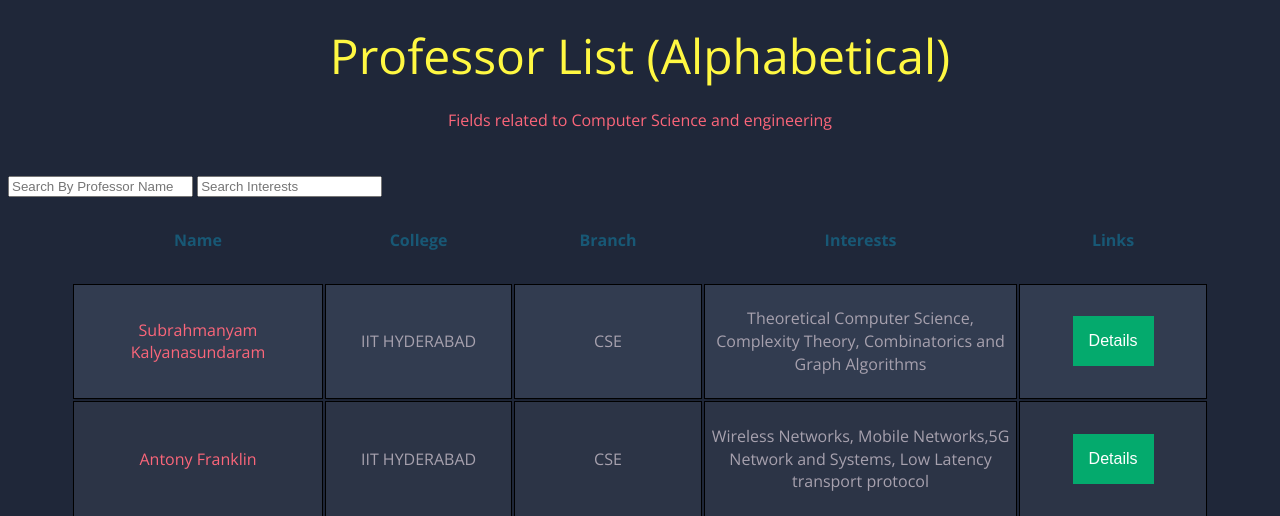
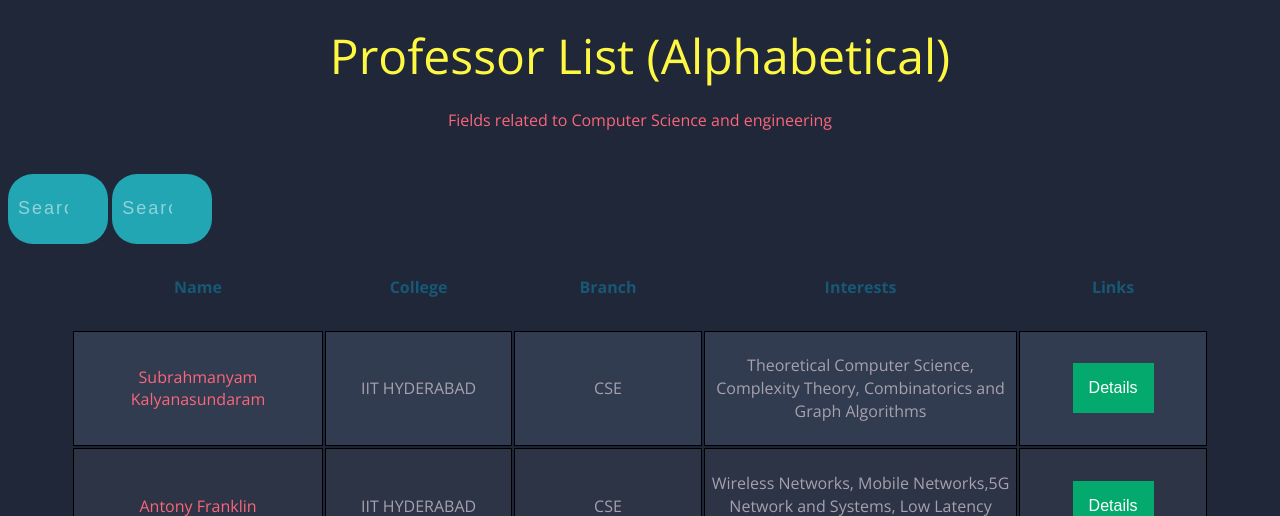
Before and after one commit to devatmanuscript/manuscript, a Flask app: page /csestatic.html in a window 1280 px wide. Shown: the top 516 px of the page. Run offline with Flask 2, Linux system fonts and the light colour scheme.

Commit message:
Searching CSS

```diff
--- a/templates/csestatic.html
+++ b/templates/csestatic.html
@@ -22,6 +22,60 @@ body {
   background-color:#1F2739;
 }
 
+.search-box{
+  width: fit-content;
+  height: fit-content;
+  position: relative;
+}
+.input-search{
+  height: 50px;
+  width: 50px;
+  border-style: none;
+  padding: 10px;
+  font-size: 18px;
+  letter-spacing: 2px;
+  outline: none;
+  border-radius: 25px;
+  transition: all .5s ease-in-out;
+  background-color: #22a6b3;
+  padding-right: 40px;
+  color:#fff;
+}
+.input-search::placeholder{
+  color:rgba(255,255,255,.5);
+  font-size: 18px;
+  letter-spacing: 2px;
+  font-weight: 100;
+}
+.btn-search{
+  width: 50px;
+  height: 50px;
+  border-style: none;
+  font-size: 20px;
+  font-weight: bold;
+  outline: none;
+  cursor: pointer;
+  border-radius: 50%;
+  position: absolute;
+  right: 0px;
+  color:#ffffff ;
+  background-color:transparent;
+  pointer-events: painted;
+}
+.btn-search:focus ~ .input-search{
+  width: 300px;
+  border-radius: 0px;
+  background-color: transparent;
+  border-bottom:1px solid rgba(255,255,255,.5);
+  transition: all 500ms cubic-bezier(0, 0.110, 0.35, 2);
+}
+.input-search:focus{
+  width: 300px;
+  border-radius: 0px;
+  background-color: transparent;
+  border-bottom:1px solid rgba(255,255,255,.5);
+  transition: all 500ms cubic-bezier(0, 0.110, 0.35, 2);
+}
 h1 {
   font-size:3em;
   font-weight: 300;
@@ -198,8 +252,12 @@ h2 a {
 <body>
     <h1><span class="blue"></span> <span class="yellow">Professor List (Alphabetical)</pan></h1>
         <h2> Fields related to Computer Science and engineering</h2>
-        <input type="text" id="myInput" onkeyup="myFunction()" placeholder="Search By Professor Name" title="Type in a name">
-        <input type="text" id="myInput2" onkeyup="myFunction2()" placeholder="Search Interests" title="Type in a name">
+        <div class="search-box">
+          <button class="btn-search"><i class="fas fa-search"></i></button>
+        <input type="text" id="myInput" class="input-search" onkeyup="myFunction()" placeholder="Search By Professor Name" title="Type in a name">
+        <input type="text" id="myInput2" class="input-search" onkeyup="myFunction2()" placeholder="Search Interests" title="Type in a name">
+      </div>
+
 
 
         <table id="myTable"class="container">
```
